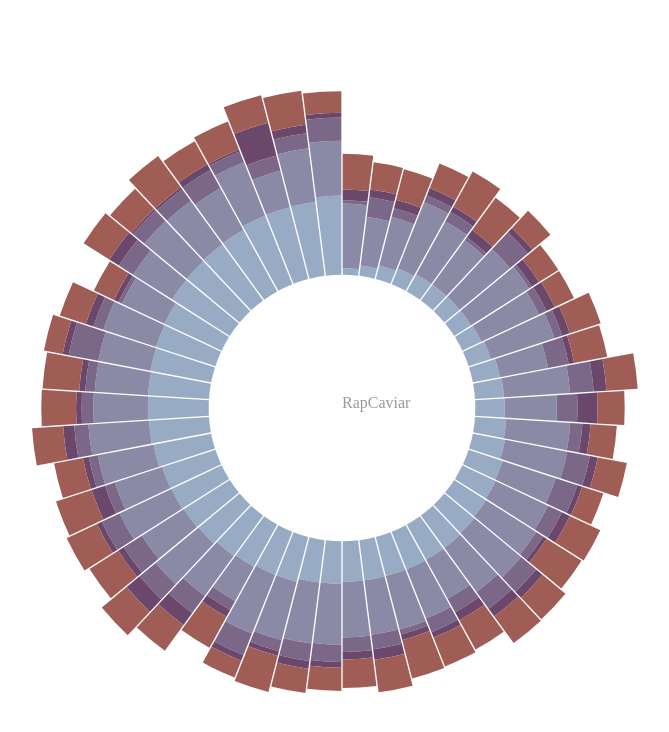
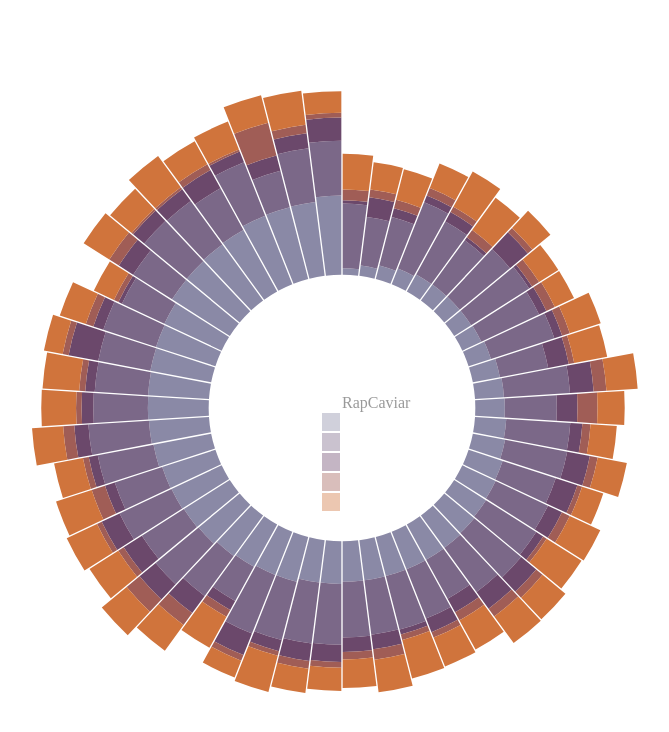
Before and after one commit to 6859-sp21/final-project-musical-ties, a plain HTML site: page index.html in a window 1280 px wide. Shown: the whole page, without its empty margins (298-967 px from the left). Drawn offline with nearby package versions, Linux system fonts and the light colour scheme.

Commit message:
shitty selection for now

```diff
--- a/index.html
+++ b/index.html
@@ -49,7 +49,7 @@ d3.json("https://raw.githubusercontent.com/6859-sp21/final-project-musical-ties/
     .range([innerRadius, outerRadius])
     .domain([0, 5]);
 
-  var colors = ["#98abc5", "#8a89a6", "#7b6888", "#6b486b", "#a05d56", "#d0743c", "#ff8c00"];
+  var colors = ["#8a89a6", "#7b6888", "#6b486b", "#a05d56", "#d0743c", "#ff8c00"];
   var selectedSong = "";
 
   function drawPlaylist(){
@@ -62,6 +62,7 @@ d3.json("https://raw.githubusercontent.com/6859-sp21/final-project-musical-ties/
           update => update,
           exit   => exit.remove()
         )
+        .classed(feature, true)
         .style("fill", colors[i])
           .attr("d", d3.arc()
               .innerRadius(function(d) { return y(getFeatureStartPos(d, i)); })
@@ -96,15 +97,15 @@ d3.json("https://raw.githubusercontent.com/6859-sp21/final-project-musical-ties/
           var selectedSong = d;
           svg.selectAll("path")
             .filter(d => d == selectedSong)
-            .style("fill", function(d){ return d3.rgb(this.style.fill).brighter([1]) })
+            .style("fill", function(d){ return d3.rgb(this.style.fill).brighter([1])})
         })
         .on("mouseout", function(event, d, i){
           // TODO i'm not sure this will work when we scale up
-          updatePlaylistDisplayInfo([examplePlaylist["name"]])
+          updatePlaylistDisplayInfo([examplePlaylist["name"]]);
           var selectedSong = d;
           svg.selectAll("path")
             .filter(d => d == selectedSong)
-            .style("fill", function(d){ return d3.rgb(this.style.fill).darker([1]) })
+            .style("fill", function(d){ return d3.rgb(this.style.fill).darker([1])})
         })
 
 
@@ -120,6 +121,35 @@ d3.json("https://raw.githubusercontent.com/6859-sp21/final-project-musical-ties/
       }
       updatePlaylistDisplayInfo(songFeatures);
     }
+
+    function drawPlaylistLegend(){
+      g.selectAll('rect.legend').data(features).join(
+        enter => enter.append("rect"),
+        update => update,
+        exit   => exit.remove()
+      )
+      .style("fill", function(d) {return colors[features.indexOf(d)]})
+      .attr("stroke-width", 2)
+      .attr("fill-opacity", .4)
+      .attr("width", 18)
+      .attr("height", 18)
+      .classed('legend', true)
+      .attr("opacity", "1")
+      .text(d => d)
+      .attr("transform", (d, i) => `translate(-20,${(i * 20 + 5)})`)
+      .on("mouseenter", function(event, d){
+        console.log("fuck");
+        var objClass = "path." + d;
+        console.log(objClass);
+        svg.selectAll(objClass).style("fill", function(d){ return d3.rgb(this.style.fill).brighter([1])})
+      })
+      .on("mouseout", function(event, d){
+        var objClass = "path." + d;
+        svg.selectAll(objClass).style("fill", function(d){ return d3.rgb(this.style.fill).darker([1])})
+      })
+    }
+
+    drawPlaylistLegend();
 
     function updatePlaylistDisplayInfo(title){
       // middle of playlist text
```
